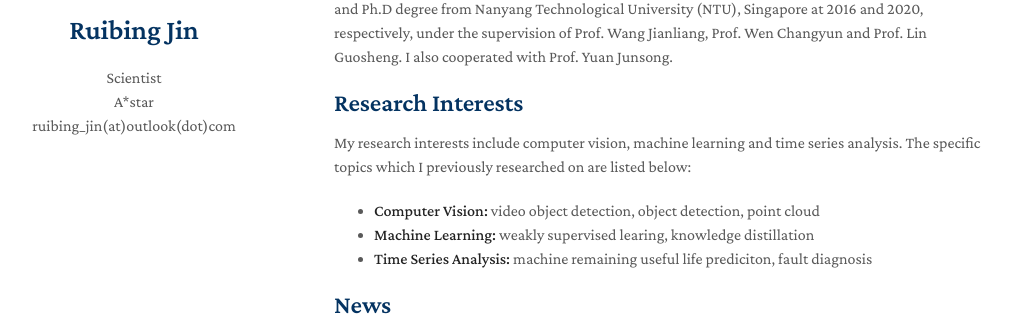
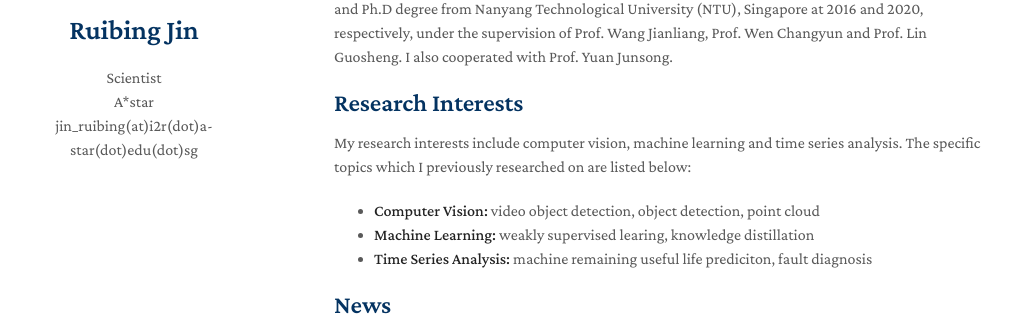
Before and after one commit to ruibing-jin/ruibing-jin.github.io, a Jekyll site: the page built from index.md, in a window 1280 px wide. Shown: the part 184-500 px from the top of the page, without its empty margins (136-1148 px from the left). Built offline with Jekyll 4.4.1, drawn with Linux system fonts in a browser that asks for light colours; nearby versions of some CDN libraries; a style sheet for code colours, icons or effects is not loaded; our own code applies the rules of GitHub Pages for plain Markdown files.

Commit message:
Update _config.yml

```diff
--- a/_config.yml
+++ b/_config.yml
@@ -1,7 +1,7 @@
 title: Ruibing Jin
 position: Scientist
 affiliation: A*star
-email: ruibing_jin(at)outlook(dot)com
+email: jin_ruibing(at)i2r(dot)a-star(dot)edu(dot)sg
 keywords: minimal academic
 google_scholar: https://scholar.google.com/citations?user=iqloFEEAAAAJ
 github_link: https://github.com/ruibing-jin
```
